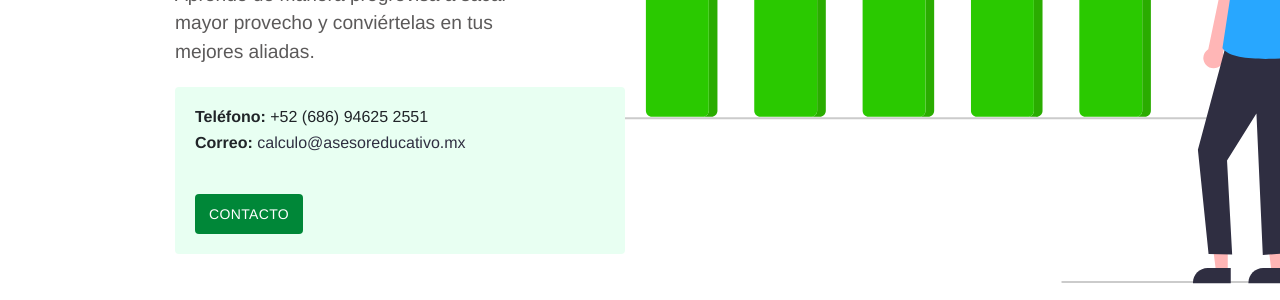
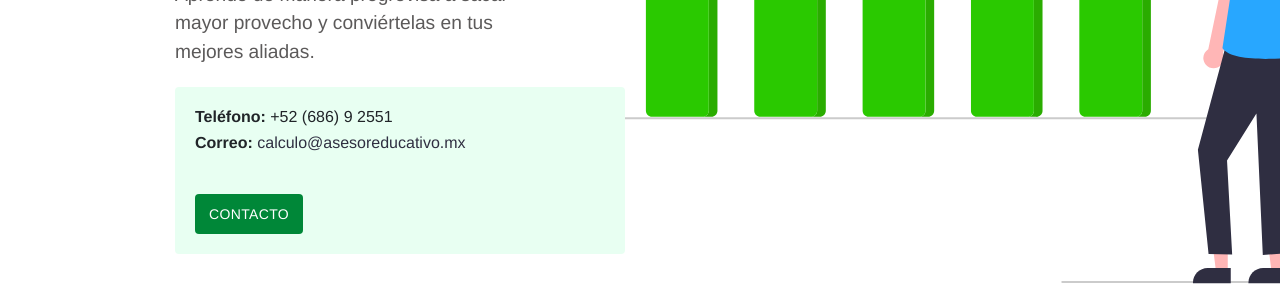
Before and after one commit to camachevaz/Calc, a Jekyll site: the page built from index.md, in a window 1280 px wide. Shown: the part 450-750 px from the top of the page. Built offline with Jekyll 4.4.1, drawn with Linux system fonts in a browser that asks for light colours.

Commit message:
Update call.html

```diff
--- a/_includes/call.html
+++ b/_includes/call.html
@@ -1,7 +1,7 @@
 <div class="call">
   <div class="call-box-top">
     {% if site.data.contact.phone %}
-        <div class="call-phone"><strong>Teléfono: </strong>+52 ({{ site.tel | slice: 2,3 }}) {{ site.tel | slice: 5,5 }} {{ site.tel | slice: 8,11 }} </div>
+        <div class="call-phone"><strong>Teléfono: </strong>+52 ({{ site.tel | slice: 2,3 }}) {{ site.tel | slice: 5 }} {{ site.tel | slice: 8,11 }} </div>
     {% endif %}
     {% if site.data.contact.email %}
     <div class="call-email"><strong>Correo: </strong>
```
